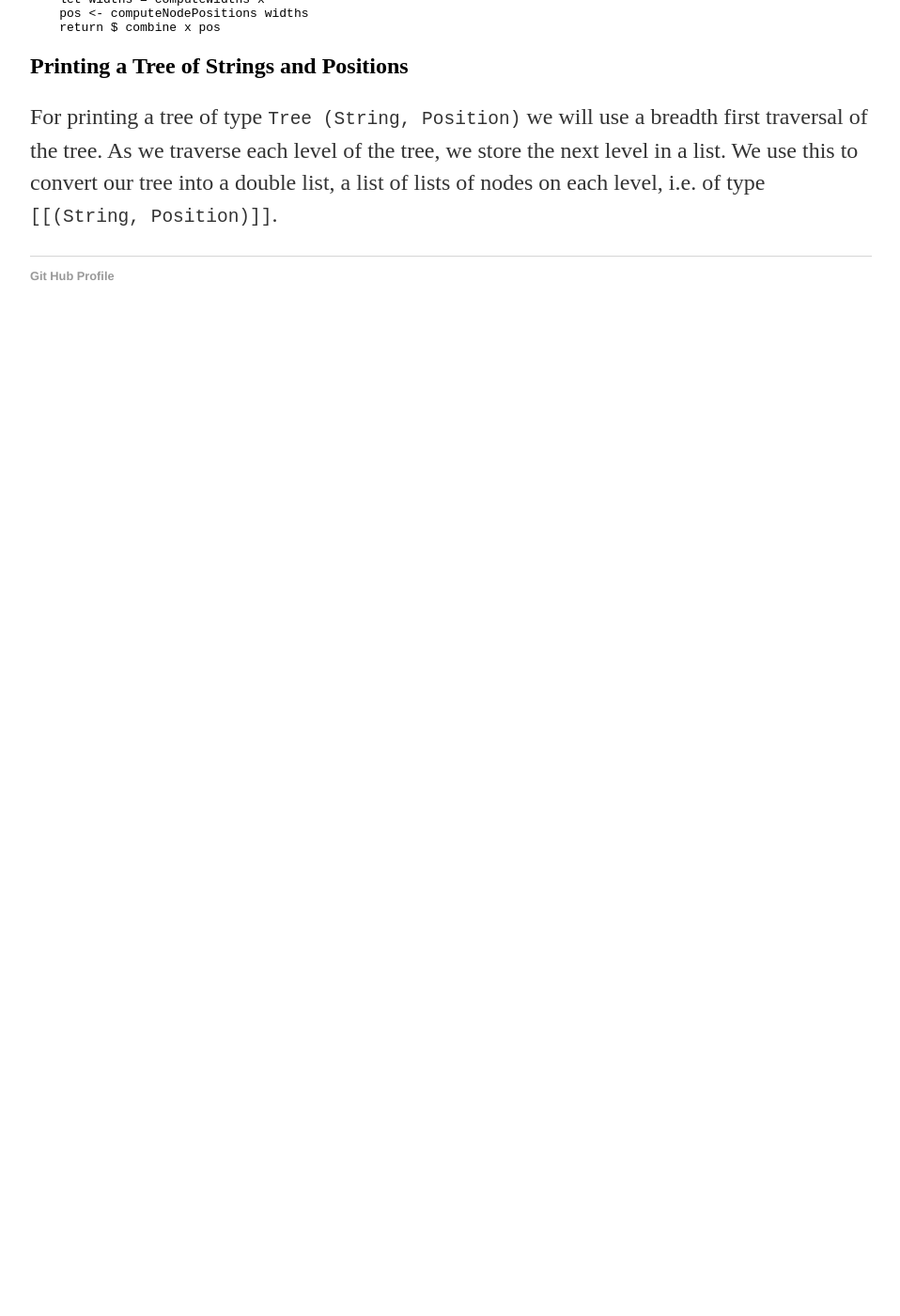
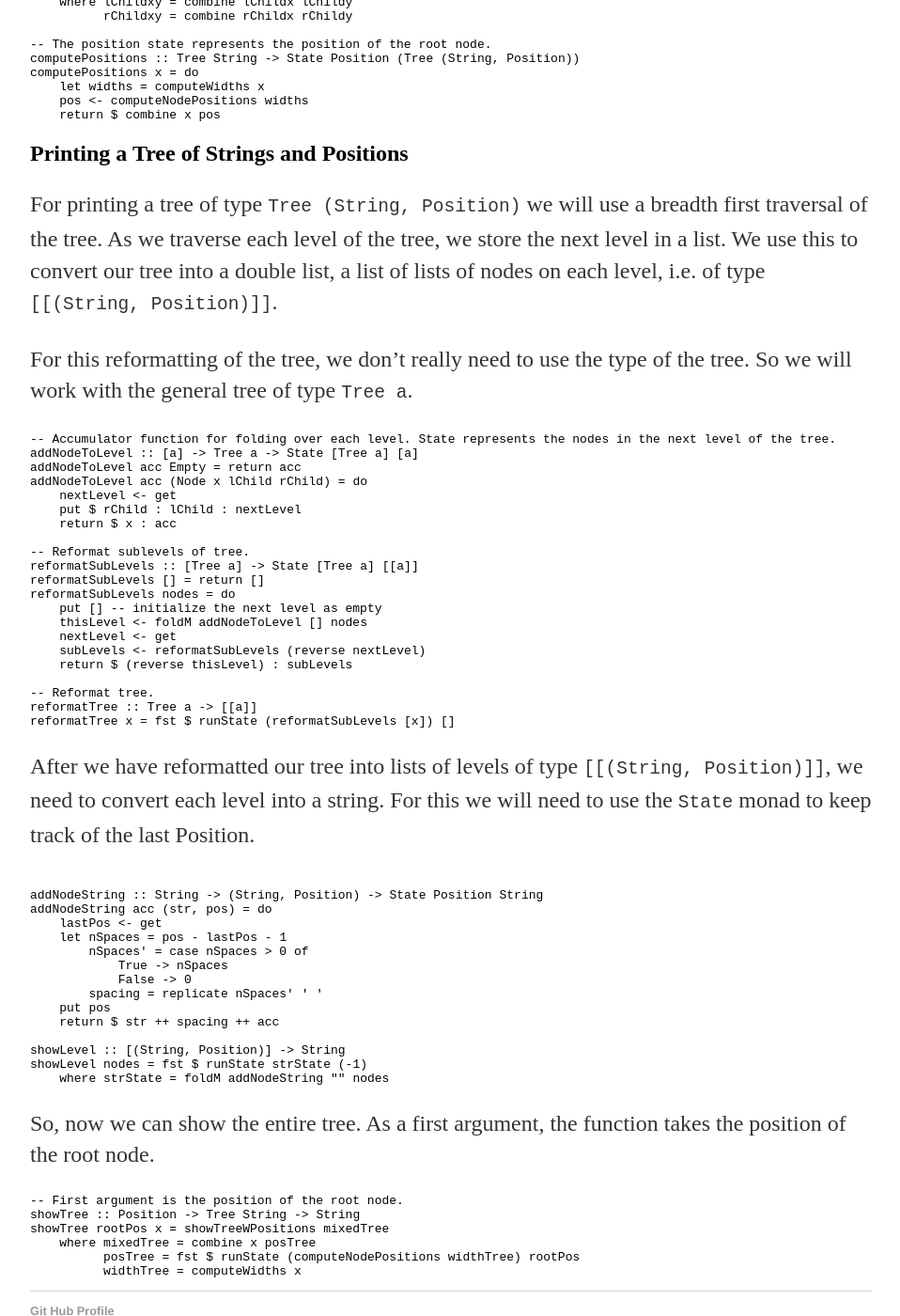
Before and after one commit to MatthewMcGonagle/MatthewMcGonagle.github.io, a Jekyll site: the page built from _posts/2018-10-10-PrintingABinaryTreeInHaskell.md, in a window 1280 px wide and 1400 px high, scrolled down 3813 px. Shown: the whole window at 94% size, without its empty margins (160-1118 px from the left). Built offline with Jekyll 4.4.1, drawn with Linux system fonts in a browser that asks for light colours; before the commit the page ends 4174 px from its top, so only the background shows below that; some of the changed text lies outside the part shown.

Commit message:
Put haskell code together. Fixed bugs in code, but still need to put into markdown file. Also changed the example to a custom tree consisting of words.

````diff
--- a/_posts/2018-10-10-PrintingABinaryTreeInHaskell.md
+++ b/_posts/2018-10-10-PrintingABinaryTreeInHaskell.md
@@ -6,15 +6,15 @@ date: 2017-10-10
 
 We will be discussing how to use the State monad to help print a binary search tree in a top down manner.
 That is, we will be printing the root at the top of the tree and the tree grows downward. An example output
-of our printing is the following unbalanced tree:
+of our printing is the following binary search tree for the sentence "haskell is a cool language but state monads are hard":
 
 ```
-          6
-        _                48
-              12                               162
-            _       24               96                       180
-                 _     _       90          138            174          _
-                           _     _     _      _      _      _
+                                haskell
+               a                          is
+        cool       are                  _      language
+  but        _   _       hard                _                     state
+_     _                _      _                           monads         _
+                                                        _        _
 ```
 Here, each `_` represents an empty node in our tree.
 
@@ -67,10 +67,12 @@ computeWidths (Node str lChild rChild) = Node widths lChild' rChild'
                              , leftWidth = lWidth
                              , rightWidth = rWidth
                              }
-          lWidth = case lChild' of Empty -> 0
-                                   (Node w _ _) -> 1 + (nodeWidth w) + (leftWidth w) + (rightWidth w)
-          rWidth = case rChild' of Empty -> 0
-                                   (Node w _ _) -> 1 + (nodeWidth w) + (leftWidth w) + (rightWidth w)
+          lWidth = case lChild' of
+                Empty -> 0
+                (Node w _ _) -> 1 + (nodeWidth w) + (leftWidth w) + (rightWidth w)
+          rWidth = case rChild' of
+                Empty -> 0
+                (Node w _ _) -> 1 + (nodeWidth w) + (leftWidth w) + (rightWidth w)
 ```
 
 ## Calculating the Positions of the Nodes
@@ -84,13 +86,15 @@ For this calculation, we will use the `State` monad; the state will keep track o
 
 ``` haskell
 computeNodePositions :: Tree WidthInfo -> State Position (Tree Position)
-computeNodePositions Empty -> return Empty
+computeNodePositions Empty = return Empty
 computeNodePositions (Node width lChild rChild) = do
     myPos <- get
-    let lPos = case lChild of Empty -> myPos
-                              (Node w _ _) -> myPos + 1 + (rightWidth w)
-        rPos = case rChild of Empty -> myPos
-                              (Node w_ _) -> myPos + 1 + (leftWidth w) + (nodeWidth width)
+    let lPos = case lChild of
+            Empty -> myPos
+            (Node w _ _) -> myPos + 1 + (rightWidth w)
+        rPos = case rChild of
+            Empty -> myPos
+            (Node w _ _) -> myPos + 1 + (leftWidth w) + (nodeWidth width)
     put lPos
     lChild' <- computeNodePositions lChild
     put rPos
@@ -119,3 +123,60 @@ computePositions x = do
 ## Printing a Tree of Strings and Positions
 
 For printing a tree of type `Tree (String, Position)` we will use a breadth first traversal of the tree. As we traverse each level of the tree, we store the next level in a list. We use this to convert our tree into a double list, a list of lists of nodes on each level, i.e. of type `[[(String, Position)]]`.
+
+For this reformatting of the tree, we don't really need to use the type of the tree. So we will work with the general tree of type `Tree a`.
+
+``` haskell
+-- Accumulator function for folding over each level. State represents the nodes in the next level of the tree.
+addNodeToLevel :: [a] -> Tree a -> State [Tree a] [a]
+addNodeToLevel acc Empty = return acc
+addNodeToLevel acc (Node x lChild rChild) = do
+    nextLevel <- get
+    put $ rChild : lChild : nextLevel
+    return $ x : acc
+
+-- Reformat sublevels of tree.
+reformatSubLevels :: [Tree a] -> State [Tree a] [[a]]
+reformatSubLevels [] = return []
+reformatSubLevels nodes = do
+    put [] -- initialize the next level as empty
+    thisLevel <- foldM addNodeToLevel [] nodes
+    nextLevel <- get
+    subLevels <- reformatSubLevels (reverse nextLevel)
+    return $ (reverse thisLevel) : subLevels
+
+-- Reformat tree.
+reformatTree :: Tree a -> [[a]]
+reformatTree x = fst $ runState (reformatSubLevels [x]) []
+```
+
+After we have reformatted our tree into lists of levels of type `[[(String, Position)]]`, we need to convert each level into a string. For this we will need to use the `State` monad to keep track of the last Position.
+
+``` haskell
+
+addNodeString :: String -> (String, Position) -> State Position String
+addNodeString acc (str, pos) = do
+    lastPos <- get
+    let nSpaces = pos - lastPos - 1
+        nSpaces' = case nSpaces > 0 of
+            True -> nSpaces
+            False -> 0
+        spacing = replicate nSpaces' ' '
+    put pos
+    return $ str ++ spacing ++ acc
+
+showLevel :: [(String, Position)] -> String
+showLevel nodes = fst $ runState strState (-1)
+    where strState = foldM addNodeString "" nodes
+```
+
+So, now we can show the entire tree. As a first argument, the function takes the position of the root node.
+
+``` haskell
+-- First argument is the position of the root node.
+showTree :: Position -> Tree String -> String
+showTree rootPos x = showTreeWPositions mixedTree
+    where mixedTree = combine x posTree
+          posTree = fst $ runState (computeNodePositions widthTree) rootPos
+          widthTree = computeWidths x
+```
````
Also changed, not shown: 1 other file.
